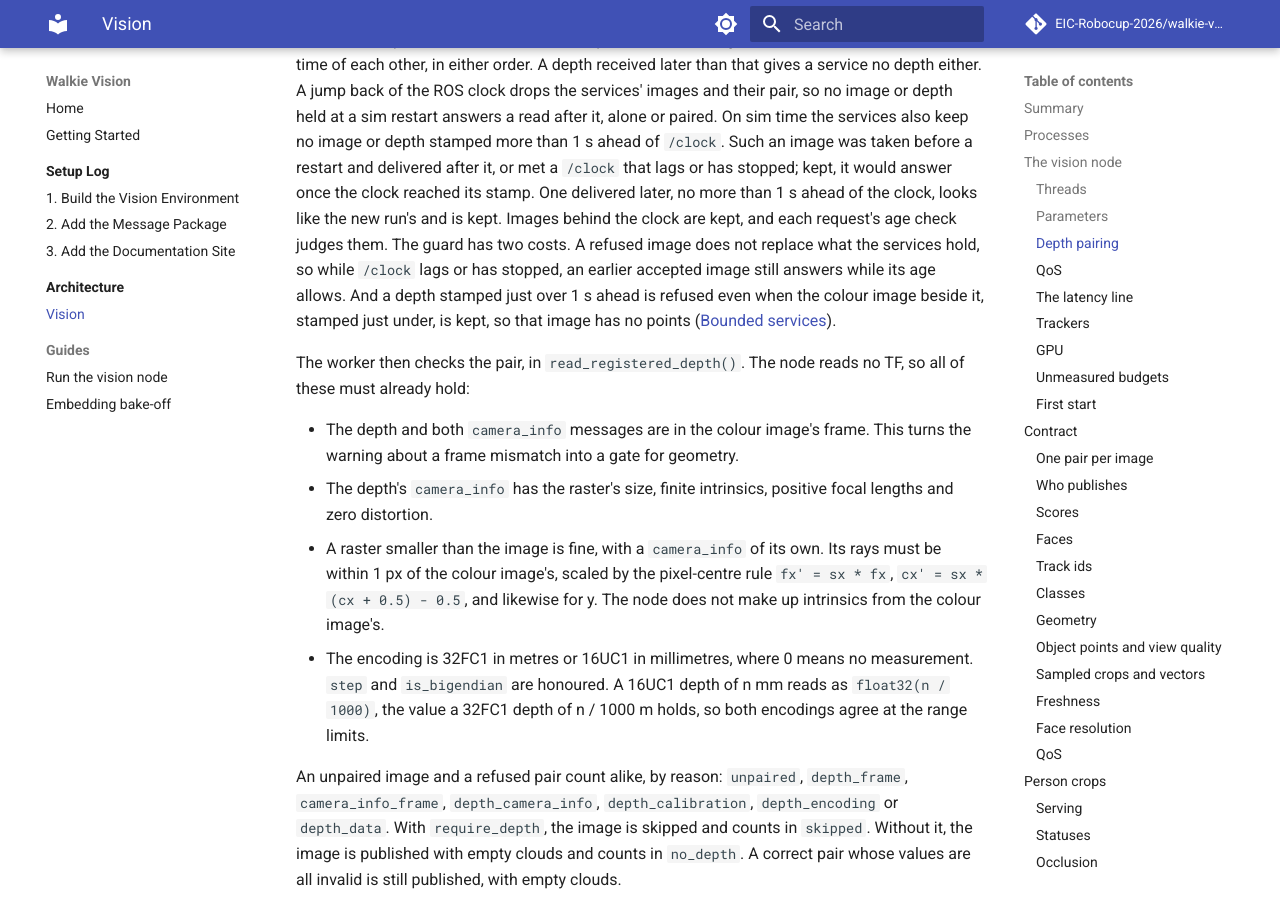
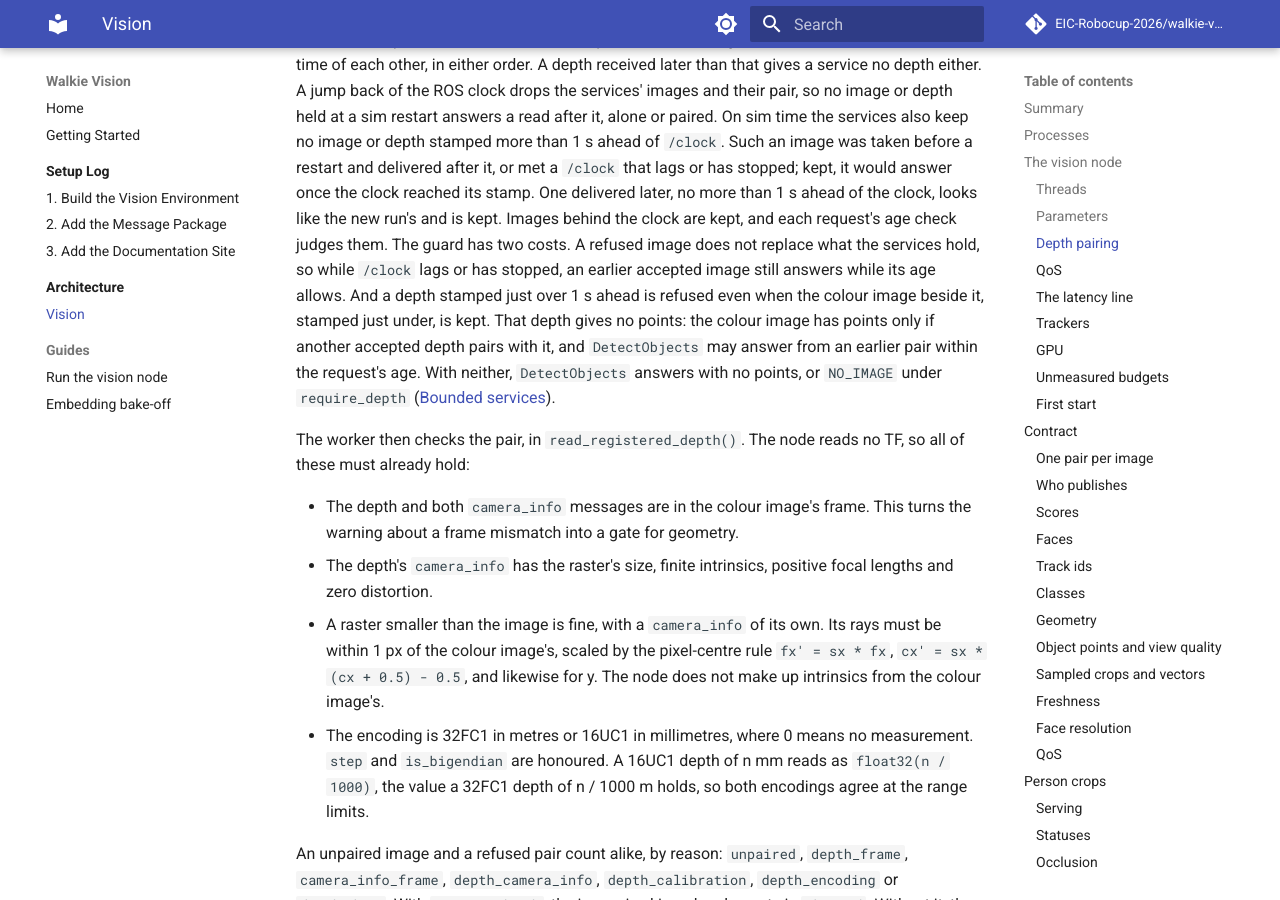
Before and after one commit to EIC-Robocup-2026/walkie-vision, an MkDocs documentation site: the page built from docs/architecture/vision.md, in a window 1280 px wide and 900 px high, scrolled down 8857 px. Built offline with MkDocs 1.6.1 and Material for MkDocs 9.7.7, drawn with Linux system fonts in a browser that asks for light colours; comment, search, counter and statistics services are not loaded.

Commit message:
docs: say when a colour image whose depth the intake guard refuses still has points

```diff
--- a/docs/architecture/vision.md
+++ b/docs/architecture/vision.md
@@ -328,7 +328,10 @@ age check judges them. The guard has two costs. A refused image does not
 replace what the services hold, so while `/clock` lags or has stopped, an
 earlier accepted image still answers while its age allows. And a depth stamped
 just over 1 s ahead is refused even when the colour image beside it, stamped
-just under, is kept, so that image has no points
+just under, is kept. That depth gives no points: the colour image has points
+only if another accepted depth pairs with it, and `DetectObjects` may answer
+from an earlier pair within the request's age. With neither, `DetectObjects`
+answers with no points, or `NO_IMAGE` under `require_depth`
 ([Bounded services](#bounded-services)).
 
 The worker then checks the pair, in `read_registered_depth()`. The node reads
```
Also changed, not shown: 1 other file.
